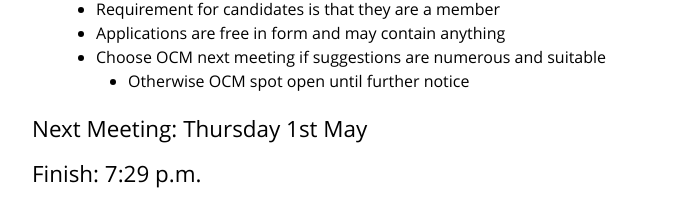
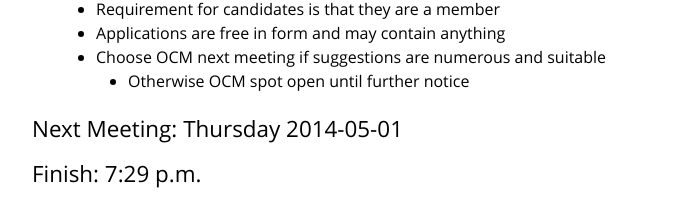
Before and after one commit to ComSSA/www.comssa.org.au, a Jekyll site: the page built from minutes/2014-04-15/index.md, in a window 1280 px wide and 900 px high, scrolled down 3006 px. Shown: the part 693-897 px from the top of the window, without its empty margins (288-986 px from the left). Built offline with Jekyll 4.4.1, drawn with Linux system fonts in a browser that asks for light colours.

Commit message:
2014-04-15 minutes: date format

```diff
--- a/minutes/2014-04-15/index.md
+++ b/minutes/2014-04-15/index.md
@@ -168,6 +168,6 @@ title: Minutes for 2014-04-15
     * Choose OCM next meeting if suggestions are numerous and suitable
       * Otherwise OCM spot open until further notice
 
-## Next Meeting: Thursday 1st May
+## Next Meeting: Thursday 2014-05-01
 
 ## Finish: <time datetime="2014-04-03T11:29Z">7:29 p.m.</time>
```
